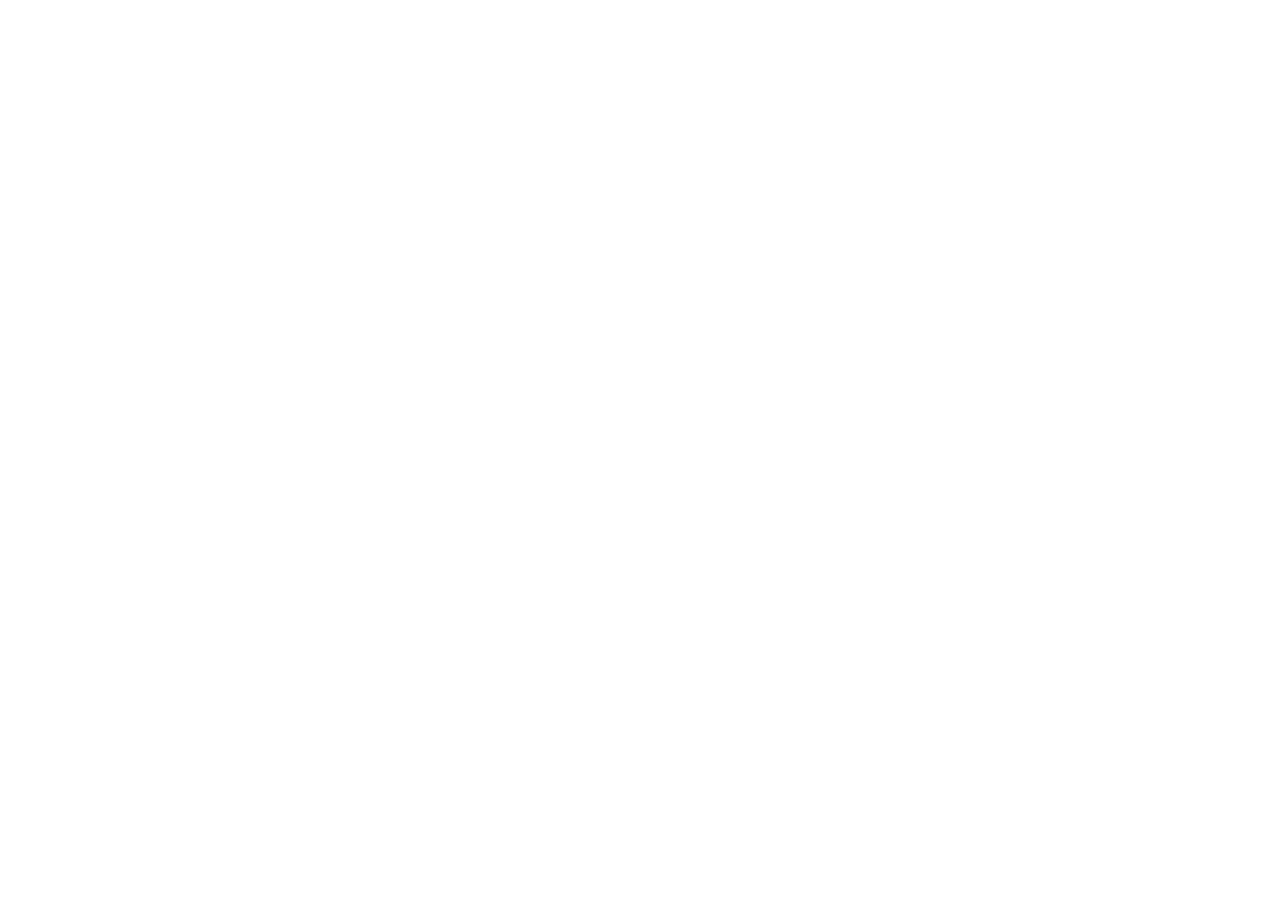
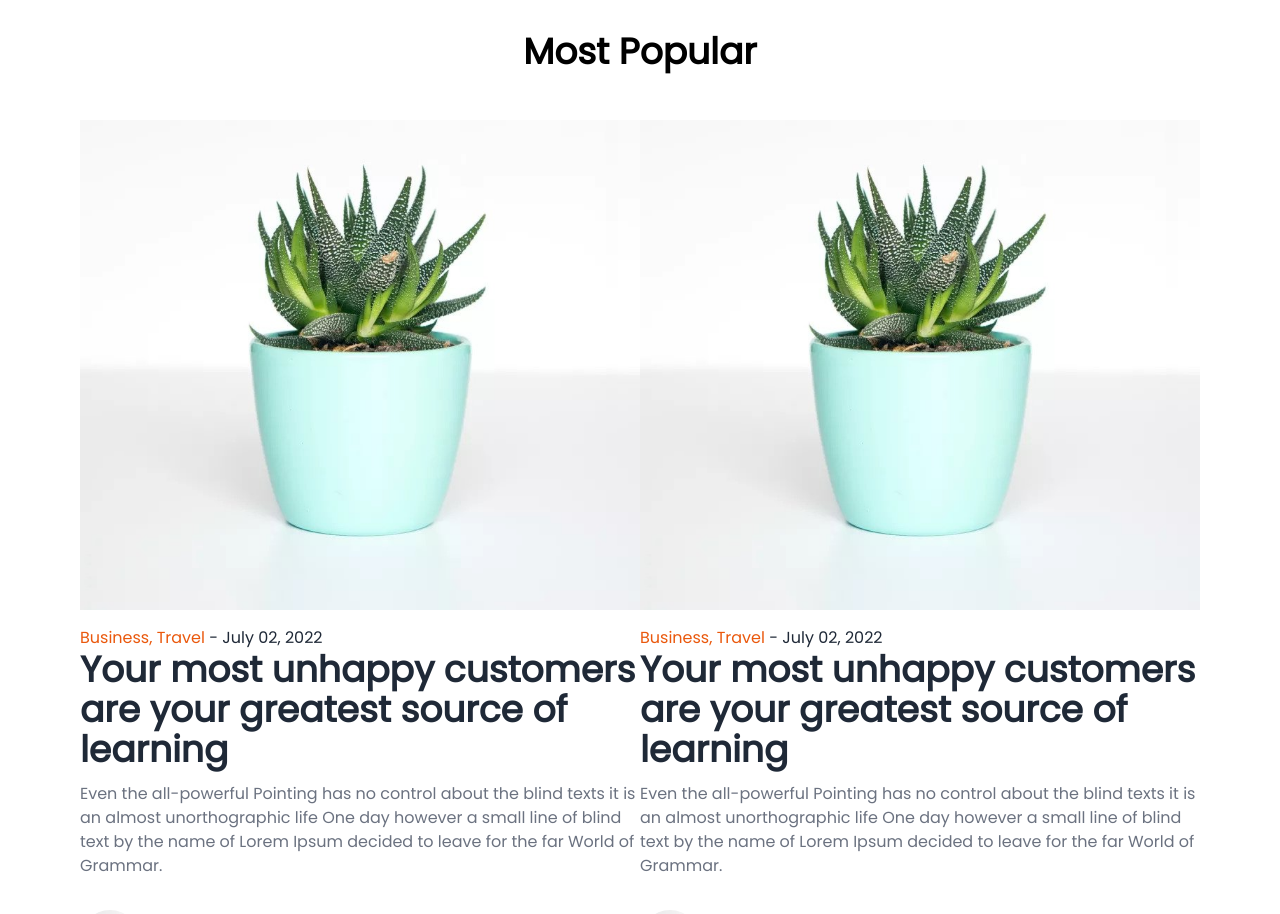
Before and after one commit to Jorg3Moreno/next_blog, a Next.js app: page / in a window 1280 px wide. Shown: the part 2580-3494 px from the top of the page. Before the commit the page ends 2539 px from the top, so only its background shows below. Built offline with nearby package versions, Linux system fonts and the light colour scheme.

Commit message:
Added 'Most Popular' section

```diff
--- /dev/null
+++ b/components/section3.js
@@ -0,0 +1,59 @@
+import Image from "next/image"
+import Link from "next/link"
+import { Swiper, SwiperSlide } from "swiper/react"
+
+import Author from "./_child/author"
+
+export default function section3() {
+  return (
+    <section className="container mx-auto md:px-20 py-16">
+      <h1 className="font-bold text-4xl py-12 text-center">
+        Most Popular
+      </h1>
+
+      <Swiper slidesPerView={2}>
+        <SwiperSlide>{ Post() }</SwiperSlide>
+        <SwiperSlide>{ Post() }</SwiperSlide>
+        <SwiperSlide>{ Post() }</SwiperSlide>
+        <SwiperSlide>{ Post() }</SwiperSlide>
+      </Swiper>
+    </section>
+  )
+}
+
+function Post() {
+  return(
+    <div className="grid">
+      <div className="images">
+        <Link href={"/"}>
+          <Image
+            src={"/images/img1.jpg"}
+            width={600}
+            height={400}
+            alt={"image blog description"}
+          />
+        </Link>
+      </div>
+      <div className="info flex justify-center flex-col py-4">
+        <div className="cat">
+          <Link href={"/"} className="text-orange-600 hover:text-orange-800">
+            Business, Travel&nbsp;
+          </Link>
+          <Link href={"/"} className="text-gray-800 hover:text-gray-600">
+            - July 02, 2022
+          </Link>
+        </div>
+        <div className="title">
+          <Link href={"/"} className="text-3xl md:text-4xl font-bold text-gray-800 hover:text-gray-600">
+            Your most unhappy customers are your greatest source of learning
+          </Link>
+          <p className="text-gray-500 py-3">
+            Even the all-powerful Pointing has no control about the blind texts it is an almost unorthographic life One day however a small line of blind
+            text by the name of Lorem Ipsum decided to leave for the far World of Grammar.
+          </p>
+          <Author />
+        </div>
+      </div>
+    </div>
+  )
+}
--- a/pages/index.js
+++ b/pages/index.js
@@ -2,12 +2,14 @@
 
 import Section1 from '../components/section1'
 import Section2 from '../components/section2'
+import Section3 from '../components/section3'
 
 export default function Home() {
   return (
     <Format>
       <Section1></Section1>
       <Section2></Section2>
+      <Section3></Section3>
     </Format>
   )
 }
```
